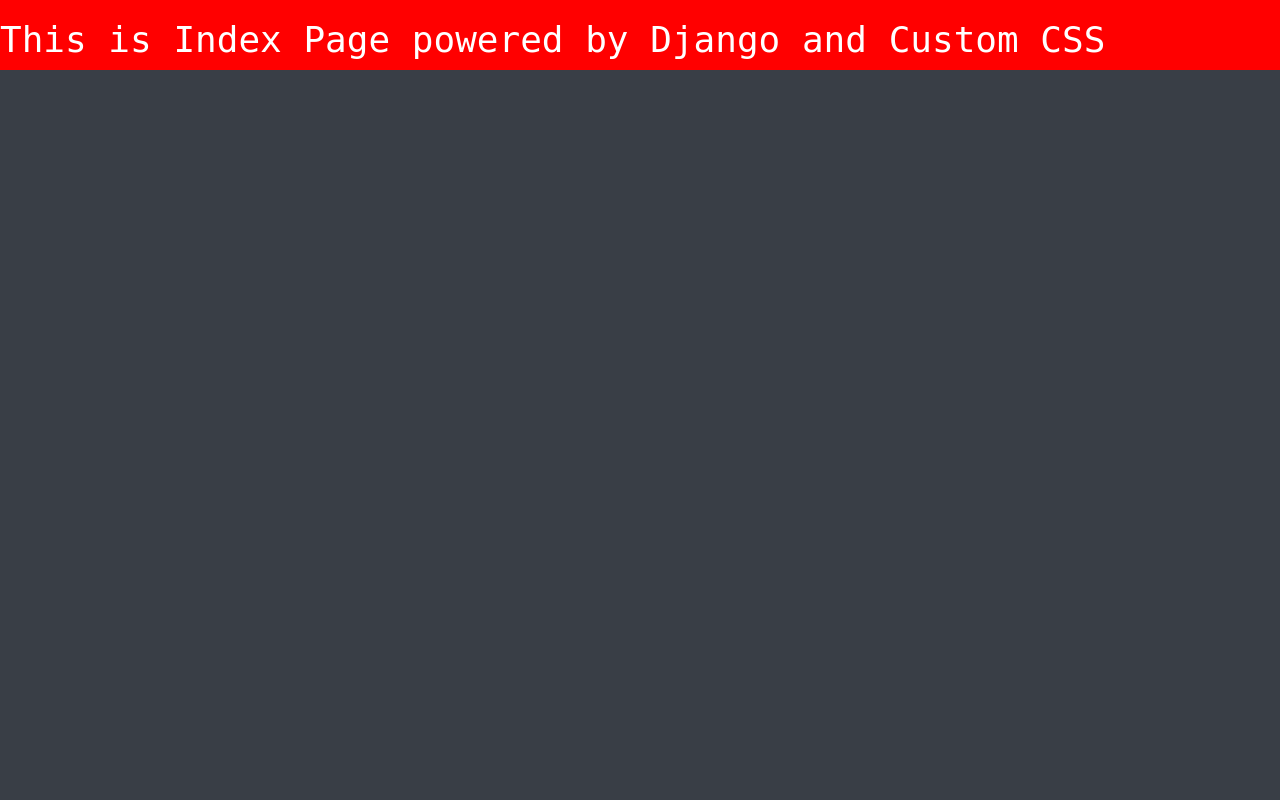
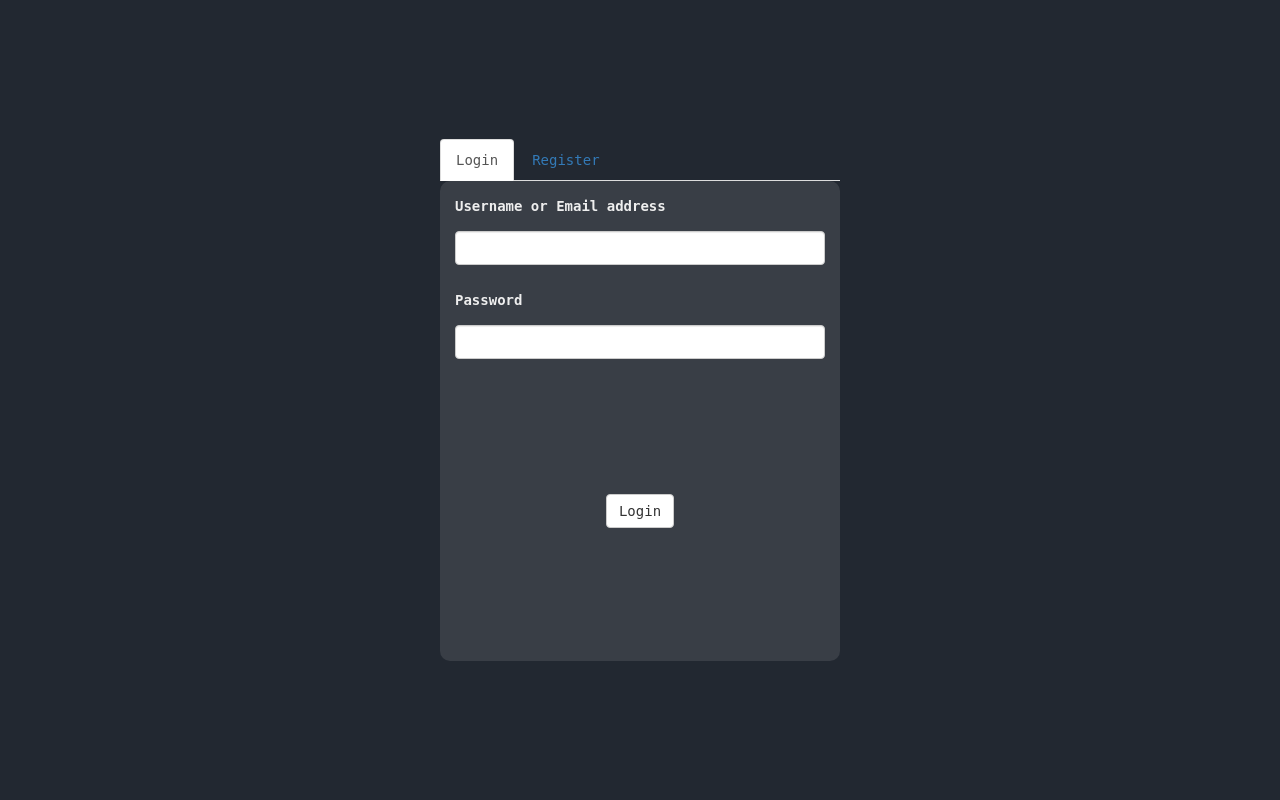
Before and after one commit to himil07/Django-SSH-Search, a Django app: a page that uses django_ssh_search/templates/ssh_search/base.html in a window 1280 px wide. Run offline with Django 3.2, Linux system fonts and the light colour scheme; some libraries are stand-ins or nearby versions.

Commit message:
[New] HTML and CSS for Login Page

```diff
--- a/django_ssh_search/static/css/base.css
+++ b/django_ssh_search/static/css/base.css
@@ -3,3 +3,13 @@ body{
   color: #EEEEEE;
   font-family: monospace;
 }
+
+label{
+  float: left;
+  padding: 10px;
+  padding-left: 0px;
+}
+
+html, body{
+  height: 100%;
+}
--- a/django_ssh_search/static/css/index.css
+++ b/django_ssh_search/static/css/index.css
@@ -1,4 +1,37 @@
-.index-page{
-  background-color: red;
-  color: white;
+.login-form, .signup-form{
+  background-color: #393E46;
 }
+
+.login-form, .signup-form{
+  width: 400px;
+  height: 480px;
+  display: block;
+  padding:5px;
+  padding-right: 15px;
+  padding-left: 15px;
+  border-radius: 10px;
+}
+
+.login-button{
+  margin-top: 120px;
+}
+
+.signup-button{
+  margin-top: 30px;
+}
+
+.login-page {
+  display: table-cell;
+  text-align: center;
+  vertical-align: middle;
+  box-sizing: border-box;
+}
+
+.login-page {
+  background-color: #222831;
+}
+
+html{
+  display: table;
+  margin: auto;
+}
--- a/django_ssh_search/templates/ssh_search/base.html
+++ b/django_ssh_search/templates/ssh_search/base.html
@@ -8,6 +8,7 @@
 
     <link rel="stylesheet" href="https://maxcdn.bootstrapcdn.com/bootstrap/3.3.5/css/bootstrap.min.css">
     <link rel="stylesheet" href="https://cdnjs.cloudflare.com/ajax/libs/octicons/3.1.0/octicons.min.css">
+    <link rel="stylesheet" href="https://maxcdn.bootstrapcdn.com/font-awesome/4.6.3/css/font-awesome.min.css">
     <link rel="stylesheet" href="/static/css/base.css">
 
     <!--[if lt IE 9]>
@@ -15,7 +16,7 @@
       <script src="https://cdn.jsdelivr.net/respond/1.4.2/respond.min.js"></script>
     <![endif]-->
   </head>
-  <body>
+  <body class="login-page main-page">
 
     {% if render_page == 'index' %}
       {% include "../ssh_search/index.html" %}
--- a/django_ssh_search/templates/ssh_search/connect.html
+++ /dev/null
@@ -1 +0,0 @@
-<h1>Connect to Github URL is working</h1>
--- a/django_ssh_search/templates/ssh_search/index.html
+++ b/django_ssh_search/templates/ssh_search/index.html
@@ -1,6 +1,51 @@
 <link rel="stylesheet" href="/static/css/index.css">
-<div class="row index-page">
-  <div class="col-md-12">
-    <h1>This is Index Page powered by Django and Custom CSS</h1>
+<div class="container-fluid">
+  <ul class="nav nav-tabs" role="tablist">
+    <li role="presentation" class="active">
+      <a role="tab" data-toggle="tab" href="#login">Login</a>
+    </li>
+    <li role="presentation">
+      <a role="tab" data-toggle="tab" href="#signup">Register</a>
+    </li>
+  </ul>
+  <div class="tab-content">
+    <div role="tabpanel" class="tab-pane active" id="login">
+      <form class="login-form" method="post" action="/login">
+        <div class="form-group">
+          <label for="userid" class="control-label">Username or Email address</label>
+          <input class="form-control text-box" type="email" name="userid" id="userid">
+        </div>
+        <div class="form-group">
+          <label for="password" class="control-label">Password</label>
+          <input class="form-control text-box" type="password" name="password" id="password">
+        </div>
+        <div class="form-group">
+          <button class="login-button btn btn-default" type="submit">Login</button>
+        </div>
+      </form>
+    </div>
+    <div role="tabpanel" class="tab-pane" id="signup">
+      <form class="signup-form" method="post" action="/register" >
+        <div class="form-group">
+          <label for="userid" class="control-label">Full Name</label>
+          <input class="form-control text-box" type="text" id="fullname" name="fullname">
+        </div>
+        <div class="form-group">
+          <label for="userid" class="control-label">Username or Email address</label>
+          <input class="form-control text-box" type="email" id="userid" name="userid">
+        </div>
+        <div class="form-group">
+          <label for="password" class="control-label">Password</label>
+          <input class="form-control text-box" type="password" id="password" name="password">
+        </div>
+        <div class="form-group">
+          <label for="confirm_password" class="control-label">Confirm Password</label>
+          <input class="form-control text-box" type="password" id="confirm_password" name="confirm_password">
+        </div>
+        <div class="form-group">
+          <button class="signup-button btn btn-default" type="submit">Register</button>
+        </div>
+      </form>
+    </div>
   </div>
 </div>
```
Also changed, not shown: django_ssh_search/static/css/home.css (+2 -5 lines).
